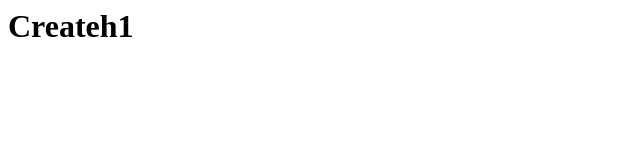
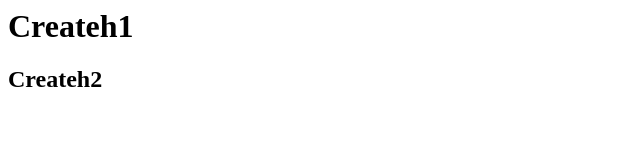
Before and after one commit to Antonybrh/githubChallenge1, a plain HTML site: page index.html in a window 1280 px wide. Shown: the whole page, without its empty margins (0-640 px from the left). Drawn offline with Linux system fonts and the light colour scheme.

Commit message:
Create h2

```diff
--- a/index.html
+++ b/index.html
@@ -4,5 +4,6 @@
   </head>
   <body>
     <h1>Createh1</h1>
+    <h2>Createh2</h2>
   </body>
 </html>
```
